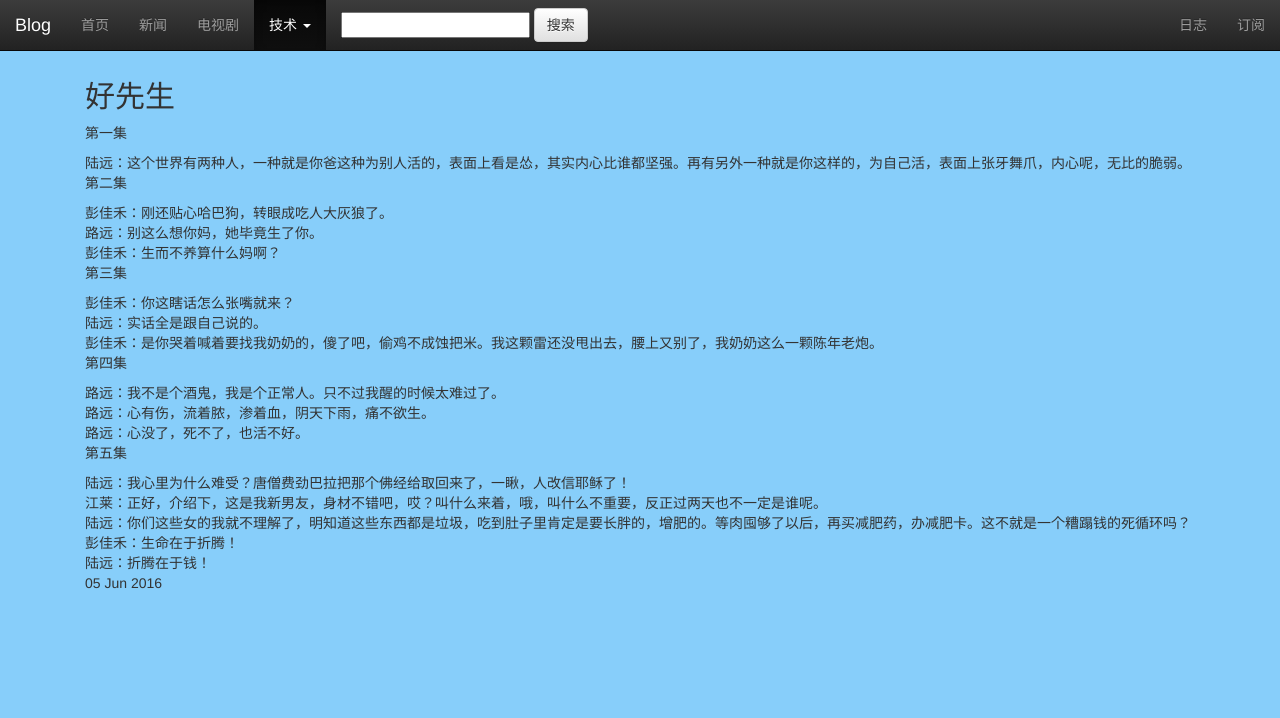
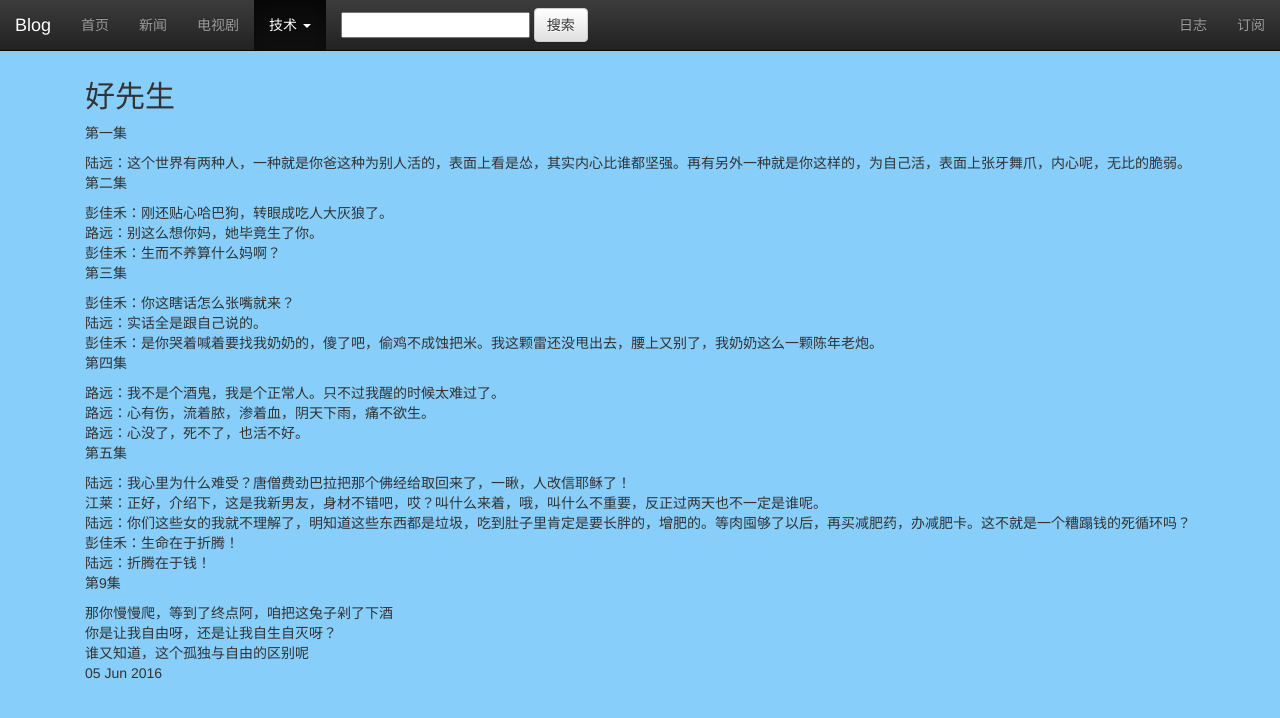
Before and after one commit to yanghongsheng89/yanghongsheng89.github.io, a Jekyll site: the page built from _posts/2016-06-05-tv.html, in a window 1280 px wide. Shown: the top 718 px of the page. Built offline with Jekyll 4.4.1, drawn with Linux system fonts in a browser that asks for light colours; nearby versions of some CDN libraries; comment, search, counter and statistics services are not loaded; a style sheet for code colours, icons or effects is not loaded.

Commit message:
tv article

```diff
--- a/_posts/2016-06-05-tv.html
+++ b/_posts/2016-06-05-tv.html
@@ -42,4 +42,10 @@ comment: false
 陆远：你们这些女的我就不理解了，明知道这些东西都是垃圾，吃到肚子里肯定是要长胖的，增肥的。等肉囤够了以后，再买减肥药，办减肥卡。这不就是一个糟蹋钱的死循环吗？<br>
 彭佳禾：生命在于折腾！<br>
 陆远：折腾在于钱！<br>
+<p>
+    第9集
+</p>
+那你慢慢爬，等到了终点阿，咱把这兔子剁了下酒<br>
+你是让我自由呀，还是让我自生自灭呀？<br>
+谁又知道，这个孤独与自由的区别呢<br>
 <p>{{ page.date | date_to_string }}</p>
```
